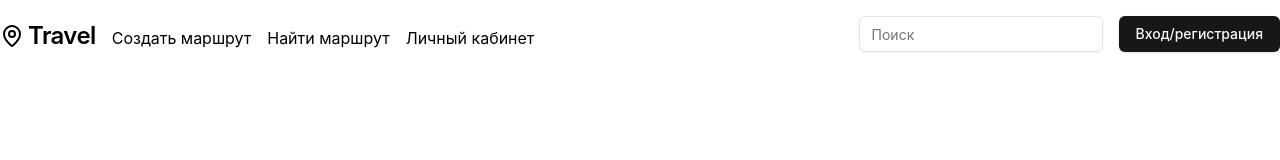
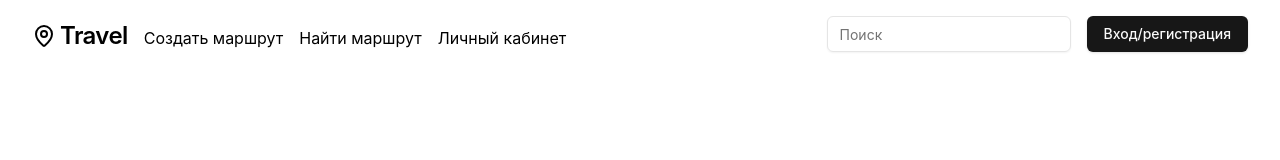
Before and after one commit to is-miq-2024/frontend, a React (Vite) app: page / in a window 1280 px wide. Shown: the top 160 px of the page. Built offline with nearby package versions, Linux system fonts and the light colour scheme.

Commit message:
chore: add padding for header

```diff
--- a/src/components/header.tsx
+++ b/src/components/header.tsx
@@ -4,7 +4,7 @@ import { MapPin } from "lucide-react"
 
 function Header() {
   return (
-    <div className='container sticky top-0 py-2 md:py-4 bg-white dark:bg-black text-black dark:text-white flex justify-between'>
+    <div className='container sticky top-0 py-2 md:py-4 bg-white dark:bg-black text-black dark:text-white flex justify-between px-4 sm:px-6 lg:px-8'>
       <div className="flex gap-x-4 items-end">
         <div className="flex flex-row items-center gap-1">
           <h3 className="text-2xl font-semibold tracking-tight"><MapPin /></h3>
```
